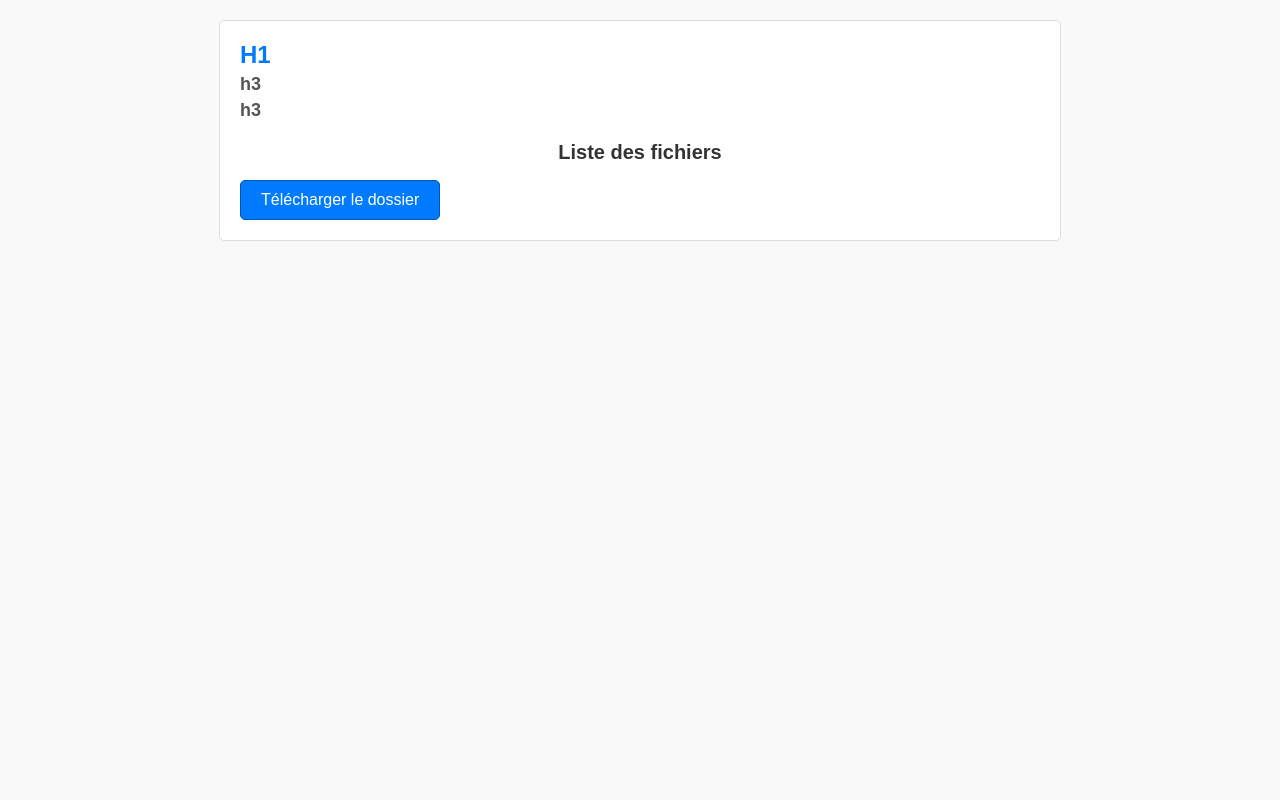
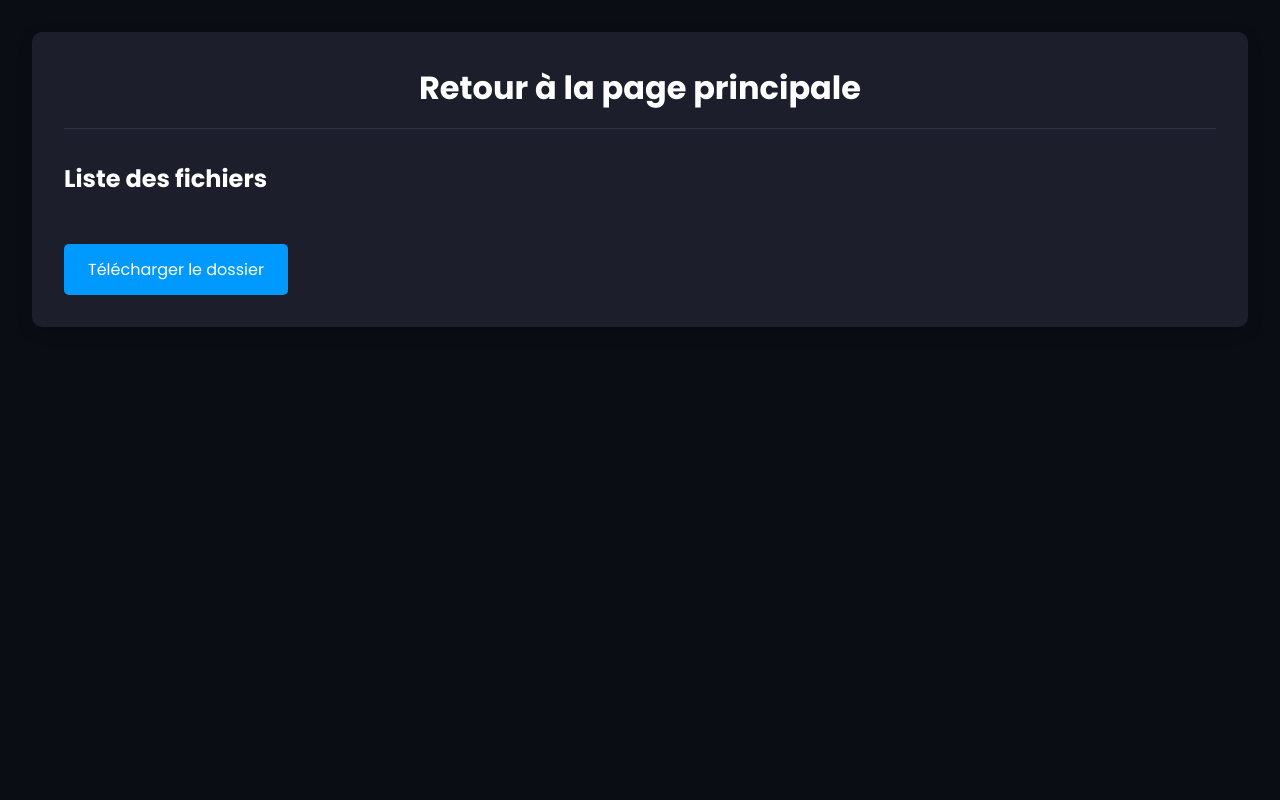
Before and after one commit to mastermetria/presence, a Flask app: template templates/a2/index.html in a window 1280 px wide. Run offline with Flask 3, Linux system fonts and the light colour scheme; the template is opened without the code that fills it, so the values that code supplies are empty.

Commit message:
modif page principale + a2 effectuée

```diff
--- a/app.py
+++ b/app.py
@@ -82,7 +82,6 @@ def download_folder():
         download_name=zip_filename
     )
 
-
 if __name__ == '__main__':
     try:
         app.run(debug=True)
--- a/db.json
+++ b/db.json
@@ -14,7 +14,8 @@
                   "name": "Afpro",
                   "description": "Description de l'automatisation 1",
                   "created_at": "2024-01-01",
-                  "status": "active"
+                  "status": "active",
+                  "link": "/a1"
             },
             {
                   "number": 2,
@@ -22,7 +23,8 @@
                   "description": "Description de l'automatisation 2",
                   "created_at": "2024-02-01",
                   "status": "inactive",
-                  "last_date": "20241110"
+                  "last_date": "20241110",
+                  "link": "/a2"
             }
       ]
 }
--- a/static/css/a2/main.css
+++ b/static/css/a2/main.css
@@ -1,79 +1,127 @@
-body {
-    font-family: Arial, sans-serif;
+@import url('https://fonts.googleapis.com/css2?family=Poppins:wght@300;400;500;600;700&display=swap');
+
+html {
+    font-family: 'Poppins', sans-serif;
+    color: #f0f0f0;
+    background: #0b0d15;
     margin: 0;
     padding: 0;
-    background-color: #f9f9f9;
-    color: #333;
 }
 
-.container {
-    max-width: 800px;
-    margin: 20px auto;
-    padding: 20px;
-    background: white;
-    border: 1px solid #ddd;
-    border-radius: 5px;
+body {
+    margin: 0;
+    padding: 0;
+    display: flex;
+    justify-content: center;
+    align-items: flex-start;
+    min-height: 100vh;
 }
 
-header {
-    margin-bottom: 20px;
+
+.container {
+    width: 90%;
+    max-width: 1200px;
+    margin: 2em auto;
+    background: #1c1f2b;
+    padding: 2em;
+    border-radius: 10px;
+    box-shadow: 0 5px 15px rgba(0, 0, 0, 0.2);
 }
 
-.main-title {
-    font-size: 24px;
-    color: #007bff;
+
+
+header {
+    text-align: center;
+    padding-bottom: 1em;
+    border-bottom: 1px solid #2d3142;
+    margin-bottom: 2em;
+}
+
+header .main-title {
+    font-size: 2em;
+    color: #ffffff;
     margin: 0;
 }
 
-.sub-title {
-    font-size: 18px;
-    color: #555;
-    margin: 5px 0;
+header .sub-title {
+    font-size: 1.2em;
+    color: #a2a5b3;
+    margin: 0.5em 0;
 }
 
 .file-list {
-    margin-top: 20px;
+    margin-top: 2em;
 }
 
-.list-title {
-    font-size: 20px;
-    margin-bottom: 10px;
-    text-align: center;
+.file-list .list-title {
+    font-size: 1.5em;
+    color: #ffffff;
+    margin-bottom: 1em;
 }
 
-ul {
+.file-list ul {
     list-style: none;
     padding: 0;
+    margin: 0;
 }
 
-.file-item {
+.file-list .file-item {
     display: flex;
     justify-content: space-between;
-    padding: 10px;
-    border: 1px solid #ddd;
-    border-radius: 3px;
-    margin-bottom: 5px;
-    background-color: #f8f9fa;
+    background: #2d3142;
+    padding: 0.8em 1em;
+    margin-bottom: 0.5em;
+    border-radius: 5px;
+    box-shadow: 0 2px 5px rgba(0, 0, 0, 0.1);
 }
 
-.file-item span:first-child {
+.file-list .file-item span {
+    font-size: 1em;
+    color: #f0f0f0;
+}
+
+.file-list .file-item span:first-child {
     font-weight: bold;
-    color: #007bff;
+    color: #0099ff;
+}
+
+.file-list ul {
+    list-style: none;
+    padding: 0;
+    margin: 0;
+    max-height: 300px;
+    overflow-y: auto;
+    scrollbar-width: thin;
+    scrollbar-color: #0099ff #2d3142;
+}
+
+.file-list ul::-webkit-scrollbar {
+    width: 8px;
+}
+
+.file-list ul::-webkit-scrollbar-thumb {
+    background-color: #0099ff;
+    border-radius: 4px;
+}
+
+.file-list ul::-webkit-scrollbar-track {
+    background-color: #2d3142;
 }
 
 
 .btn-download {
     display: inline-block;
-    padding: 10px 20px;
-    background-color: #007bff;
-    color: white;
     text-decoration: none;
-    font-size: 16px;
+    padding: 0.8em 1.5em;
+    background: #0099ff;
+    color: #ffffff;
+    font-size: 1em;
     border-radius: 5px;
-    border: 1px solid #0056b3;
-    transition: background-color 0.3s ease;
+    text-align: center;
+    margin-top: 1.5em;
+    transition: background 0.3s ease;
 }
 
 .btn-download:hover {
-    background-color: #0056b3;
+    background: #007acc;
 }
--- a/templates/a2/index.html
+++ b/templates/a2/index.html
@@ -2,15 +2,13 @@
 
 {% block head %}
 <title>Document</title>
-<link rel="stylesheet" href="{{ url_for('static', filename='css/a2/main.css') }}">
+<link rel="stylesheet" href="/static/css/a2/main.css">
 {% endblock %}
 
 {% block body %}
 <div class="container">
     <header>
-        <h1 class="main-title">H1</h1>
-        <h3 class="sub-title">h3</h3>
-        <h3 class="sub-title">h3</h3>
+        <a href="/" style="text-decoration: none"><h3 class="main-title">Retour à la page principale</h3></a>
     </header>
 
     <section class="file-list">
--- a/templates/index.html
+++ b/templates/index.html
@@ -23,7 +23,7 @@
 
 <div class="container">
     {% for automation in db.automations %}
-    <div class="card-container">
+    <a href="{{automation.link}}"><div class="card-container">
         <div class="card {% if automation.status == 'active' %}active{% elif automation.status == 'inactive' %}inactive{% elif automation.status == 'problem' %}problem{% endif %}">
             <h3>{{ automation.name }}</h3>
             <p><strong>Description:</strong> {{ automation.description }}</p>
@@ -35,7 +35,7 @@
             </p>
             <p><strong>Numéro de l'automatisation:</strong> {{ automation.number }}</p>
         </div>
-    </div>
+    </div></a>
     {% endfor %}
 </div>
 
```
Also changed, not shown: static/css/main.css (+24 -33 lines), 8 other files.
